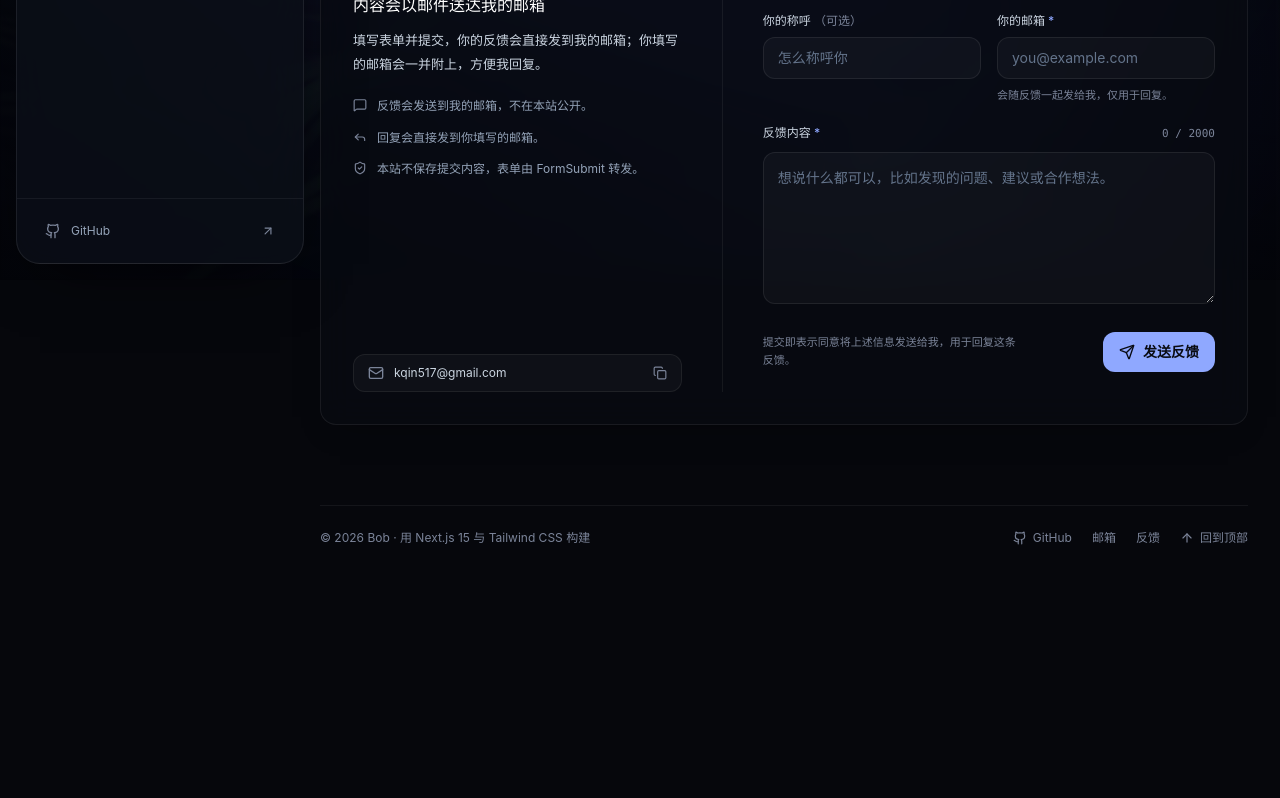
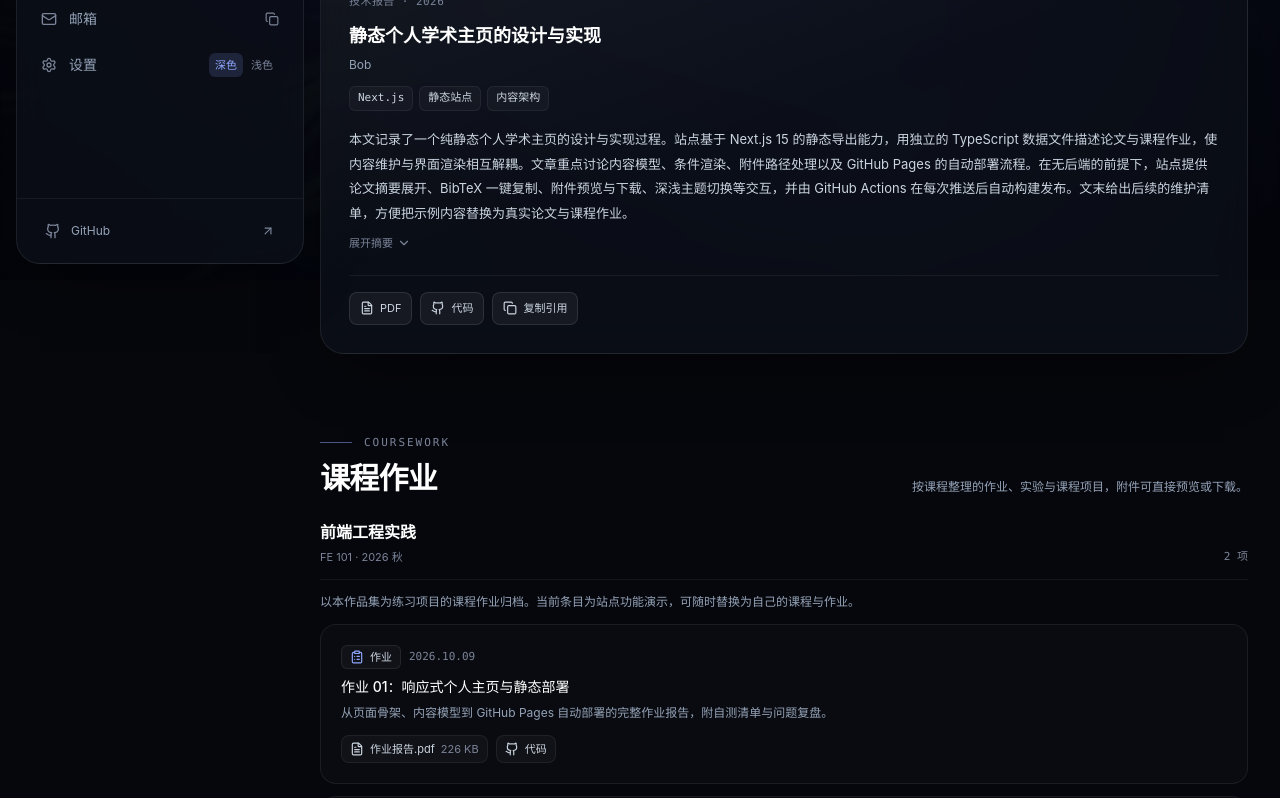
Before and after one commit to kqin517-debug/bob-portfolio, a Next.js app: page / in a window 1280 px wide. Shown: the part 520-1318 px from the top of the page. Before the commit the page ends 1138 px from the top, so only its background shows below. Built offline with nearby package versions, Linux system fonts and the light colour scheme.

Commit message:
feat: add sample paper and coursework attachments
Populate the papers and coursework data so the sections, sidebar entries,
latest updates, attachment links, and BibTeX copy interactions are all live.

```diff
--- a/src/data/coursework.ts
+++ b/src/data/coursework.ts
@@ -35,4 +35,47 @@ export interface Course {
 }
 
 // 数组顺序即展示顺序，最新学期放最前；附件放 public/files/coursework/<course-id>/。
-export const courses: Course[] = [];
+export const courses: Course[] = [
+  {
+    id: "frontend-practice",
+    name: "前端工程实践",
+    code: "FE 101",
+    term: "2026 秋",
+    description:
+      "以本作品集为练习项目的课程作业归档。当前条目为站点功能演示，可随时替换为自己的课程与作业。",
+    items: [
+      {
+        id: "responsive-homepage",
+        kind: "homework",
+        title: "作业 01：响应式个人主页与静态部署",
+        date: "2026-10-09",
+        description:
+          "从页面骨架、内容模型到 GitHub Pages 自动部署的完整作业报告，附自测清单与问题复盘。",
+        files: [
+          {
+            label: "作业报告.pdf",
+            url: "/files/coursework/frontend-practice/homework-01-responsive-homepage.pdf",
+            kind: "pdf",
+            size: "226 KB",
+          },
+        ],
+        codeUrl: "https://github.com/kqin517-debug/bob-portfolio",
+      },
+      {
+        id: "static-export-notes",
+        kind: "notes",
+        title: "笔记：静态导出的关键配置",
+        date: "2026-10-13",
+        description:
+          "记录 output: export、trailingSlash 与 basePath 三者的关系，以及本地预览静态产物的正确方式。",
+        files: [
+          {
+            label: "Next.js 静态导出文档",
+            url: "https://nextjs.org/docs/app/building-your-application/deploying/static-exports",
+            kind: "link",
+          },
+        ],
+      },
+    ],
+  },
+];
--- a/src/data/papers.ts
+++ b/src/data/papers.ts
@@ -27,4 +27,25 @@ export interface PaperItem {
 //   codeUrl: "https://github.com/...",
 //   bibtex: "@misc{...}",
 // }
-export const papers: PaperItem[] = [];
+export const papers: PaperItem[] = [
+  {
+    id: "static-academic-portfolio",
+    title: "静态个人学术主页的设计与实现",
+    authors: ["Bob"],
+    date: "2026-10-16",
+    venue: "技术报告",
+    tags: ["Next.js", "静态站点", "内容架构"],
+    abstract:
+      "本文记录了一个纯静态个人学术主页的设计与实现过程。站点基于 Next.js 15 的静态导出能力，用独立的 TypeScript 数据文件描述论文与课程作业，使内容维护与界面渲染相互解耦。文章重点讨论内容模型、条件渲染、附件路径处理以及 GitHub Pages 的自动部署流程。在无后端的前提下，站点提供论文摘要展开、BibTeX 一键复制、附件预览与下载、深浅主题切换等交互，并由 GitHub Actions 在每次推送后自动构建发布。文末给出后续的维护清单，方便把示例内容替换为真实论文与课程作业。",
+    pdfUrl: "/files/papers/static-academic-portfolio.pdf",
+    codeUrl: "https://github.com/kqin517-debug/bob-portfolio",
+    bibtex: `@misc{bob2026portfolio,
+  author = {Bob},
+  title = {静态个人学术主页的设计与实现},
+  year = {2026},
+  month = {10},
+  note = {技术报告（站点功能示例）},
+  url = {https://github.com/kqin517-debug/bob-portfolio}
+}`,
+  },
+];
```
Also changed, not shown: 2 other files (tests, documents, lock files or other folders).
